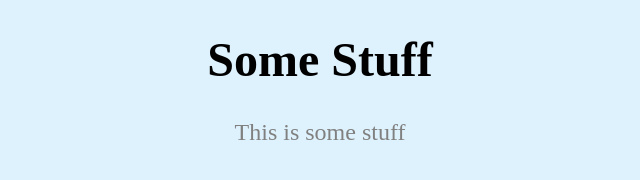
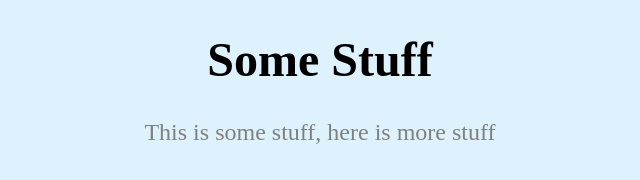
Before and after one commit to wdwestbury/my_website, a plain HTML site: page index.html in a window 1280 px wide. Shown: the whole page, without its empty margins (200-840 px from the left). Drawn offline with Linux system fonts and the light colour scheme.

Commit message:
added a little more crap
added a heres some more stuff

```diff
--- a/index.html
+++ b/index.html
@@ -15,7 +15,7 @@
 	<body>
 		<h1 id="someStuff">Some Stuff</h1>
 		<p id="firstP">
-			This is some stuff
+			This is some stuff, here is more stuff
 		</p>
 		<!--put your initial page content here-->
 
```
